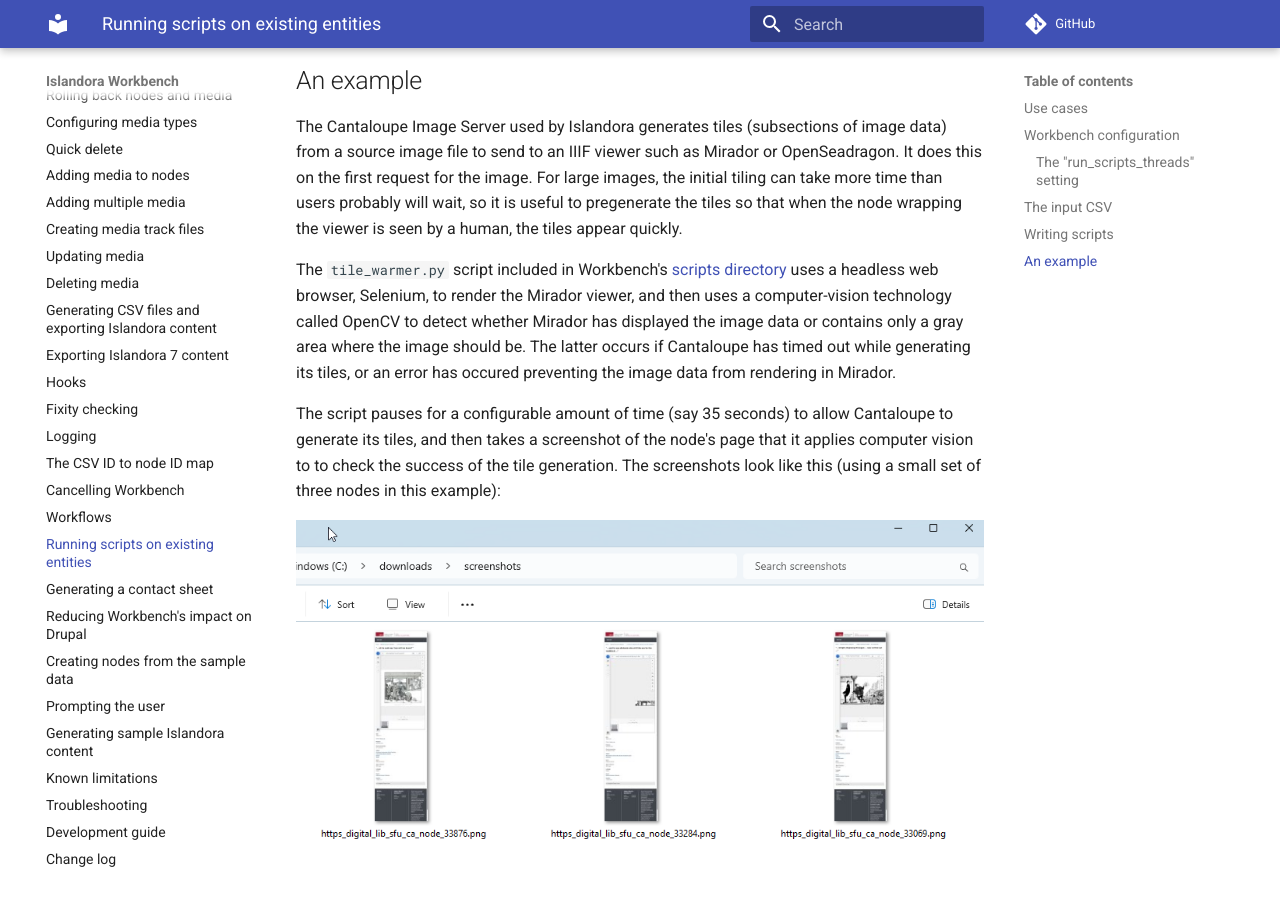
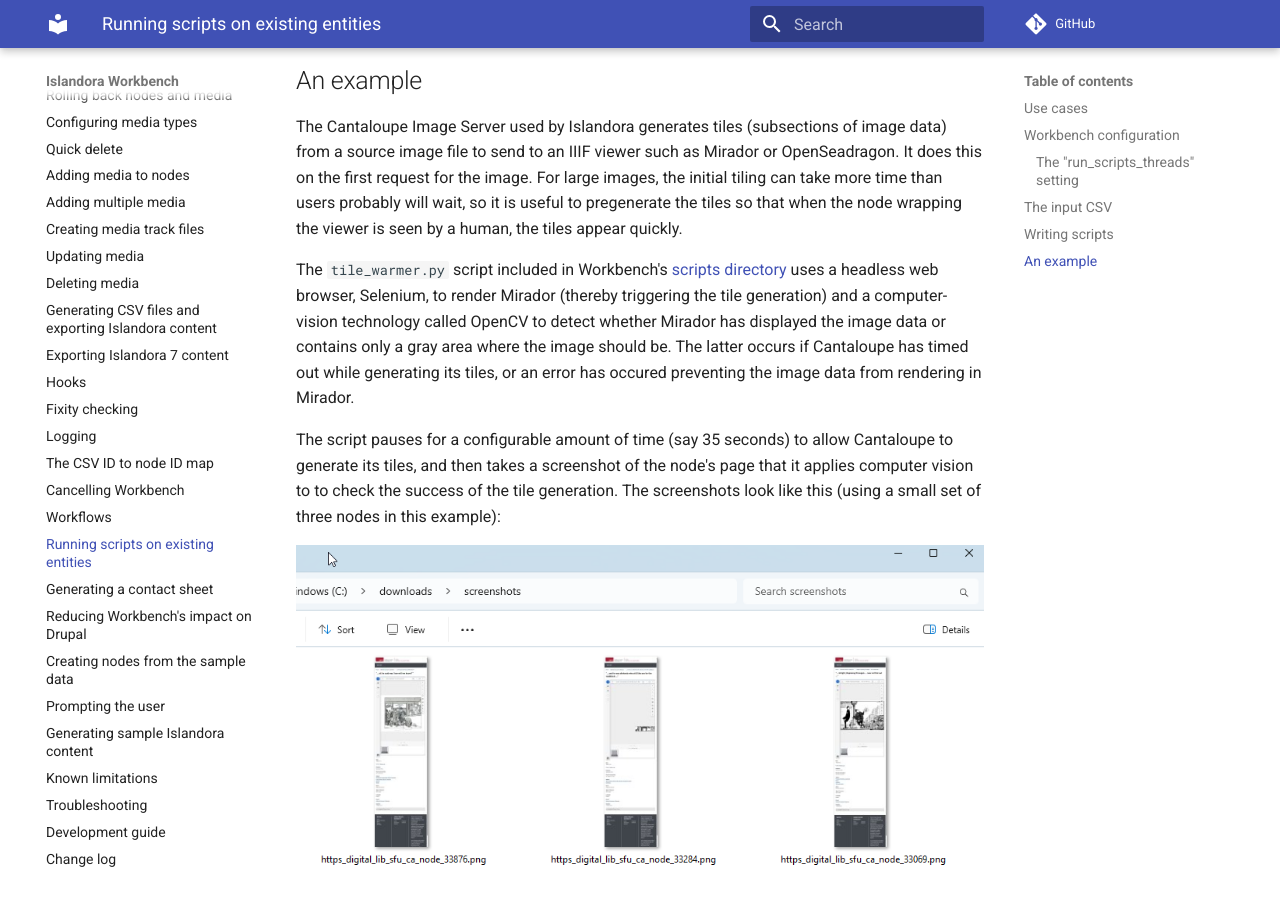
Before and after one commit to mjordan/islandora_workbench_docs, an MkDocs documentation site: the page built from docs/running_scripts.md, in a window 1280 px wide and 900 px high, scrolled down 4475 px. Built offline with MkDocs 1.6.1 and Material for MkDocs 9.7.7, drawn with Linux system fonts in a browser that asks for light colours; comment, search, counter and statistics services are not loaded.

Commit message:
One final update.

```diff
--- a/docs/running_scripts.md
+++ b/docs/running_scripts.md
@@ -152,7 +152,7 @@
 
 The Cantaloupe Image Server used by Islandora generates tiles (subsections of image data) from a source image file to send to an IIIF viewer such as Mirador or OpenSeadragon. It does this on the first request for the image. For large images, the initial tiling can take more time than users probably will wait, so it is useful to pregenerate the tiles so that when the node wrapping the viewer is seen by a human, the tiles appear quickly.
 
-The `tile_warmer.py` script included in Workbench's [scripts directory](https://github.com/mjordan/islandora_workbench/blob/main/scripts/tile_warmer.py) uses a headless web browser, Selenium, to render the Mirador viewer, and then uses a computer-vision technology called OpenCV to detect whether Mirador has displayed the image data or contains only a gray area where the image should be. The latter occurs if Cantaloupe has timed out while generating its tiles, or an error has occured preventing the image data from rendering in Mirador.
+The `tile_warmer.py` script included in Workbench's [scripts directory](https://github.com/mjordan/islandora_workbench/blob/main/scripts/tile_warmer.py) uses a headless web browser, Selenium, to render Mirador (thereby triggering the tile generation) and a computer-vision technology called OpenCV to detect whether Mirador has displayed the image data or contains only a gray area where the image should be. The latter occurs if Cantaloupe has timed out while generating its tiles, or an error has occured preventing the image data from rendering in Mirador.
 
 The script pauses for a configurable amount of time (say 35 seconds) to allow Cantaloupe to generate its tiles, and then takes a screenshot of the node's page that it applies computer vision to to check the success of the tile generation. The screenshots look like this (using a small set of three nodes in this example):
 
```
